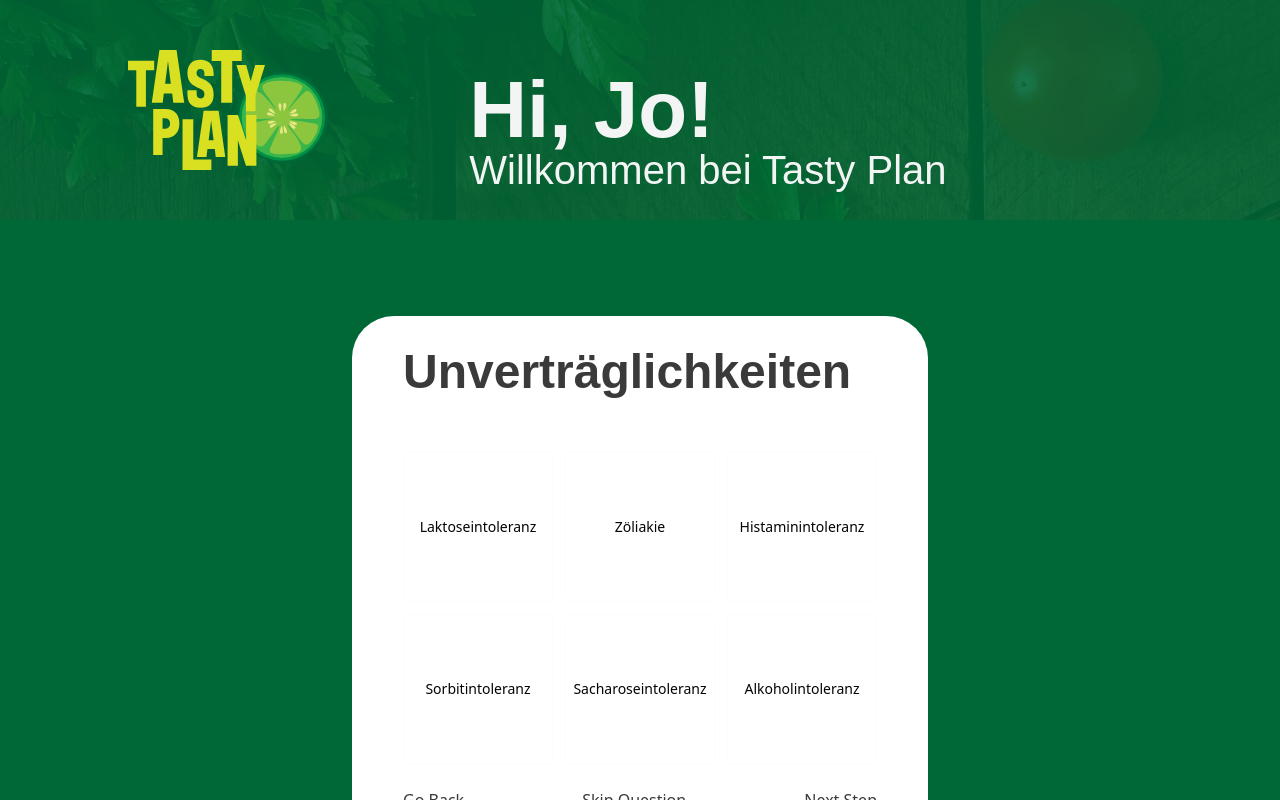
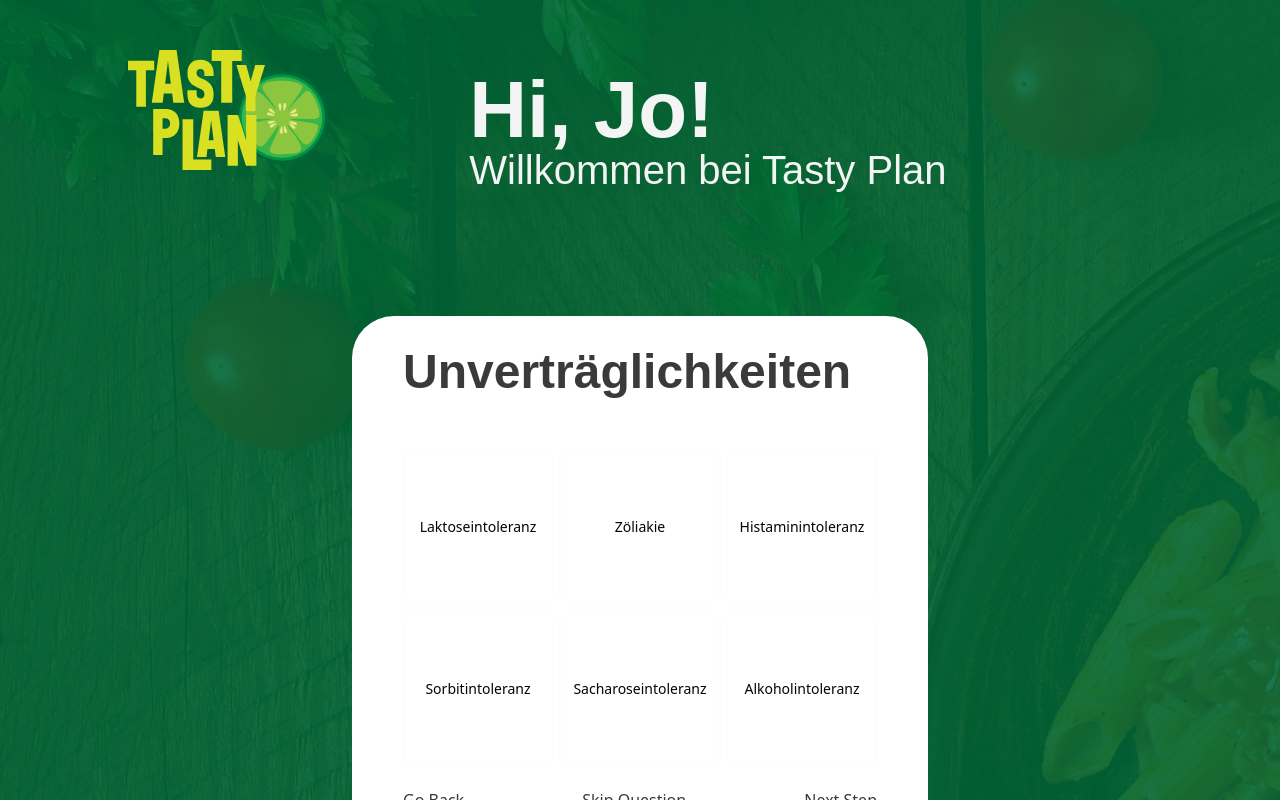
Before and after one commit to fichtnerma/Tastyplan, a Next.js app in the folder frontend/: page /intolerances in a window 1280 px wide. Built offline with nearby package versions, Linux system fonts and the light colour scheme.

Commit message:
FIX: remove background, fix checked color

```diff
--- a/frontend/src/pages/intolerances/index.tsx
+++ b/frontend/src/pages/intolerances/index.tsx
@@ -25,7 +25,7 @@ export default function IntolerancesPage() {
     };
 
     return (
-        <div className="flex justify-center items-center h-90v bg-green-custom2">
+        <div className="flex justify-center items-center h-90v">
             <form className="flex justify-center py-8 px-12 w-[36rem] bg-white rounded-[42px]">
                 <fieldset className="flex flex-col">
                     <h2 className="text-5xl font-semibold text-gray-custom4 mb-14">Unverträglichkeiten</h2>
--- a/frontend/src/styles/Intolerances.module.scss
+++ b/frontend/src/styles/Intolerances.module.scss
@@ -13,6 +13,7 @@
         bottom: 0;
         cursor: pointer;
         z-index: 1;
+        background-color: var(--white);
     }
 
     input[type='checkbox'] {
@@ -35,7 +36,7 @@
 
     input[type='checkbox']:checked + label,
     .Checked + label {
-        background: var(--green-1);
+        background-color: var(--green-light);
         color: var(--white);
         border: none;
     }
```
